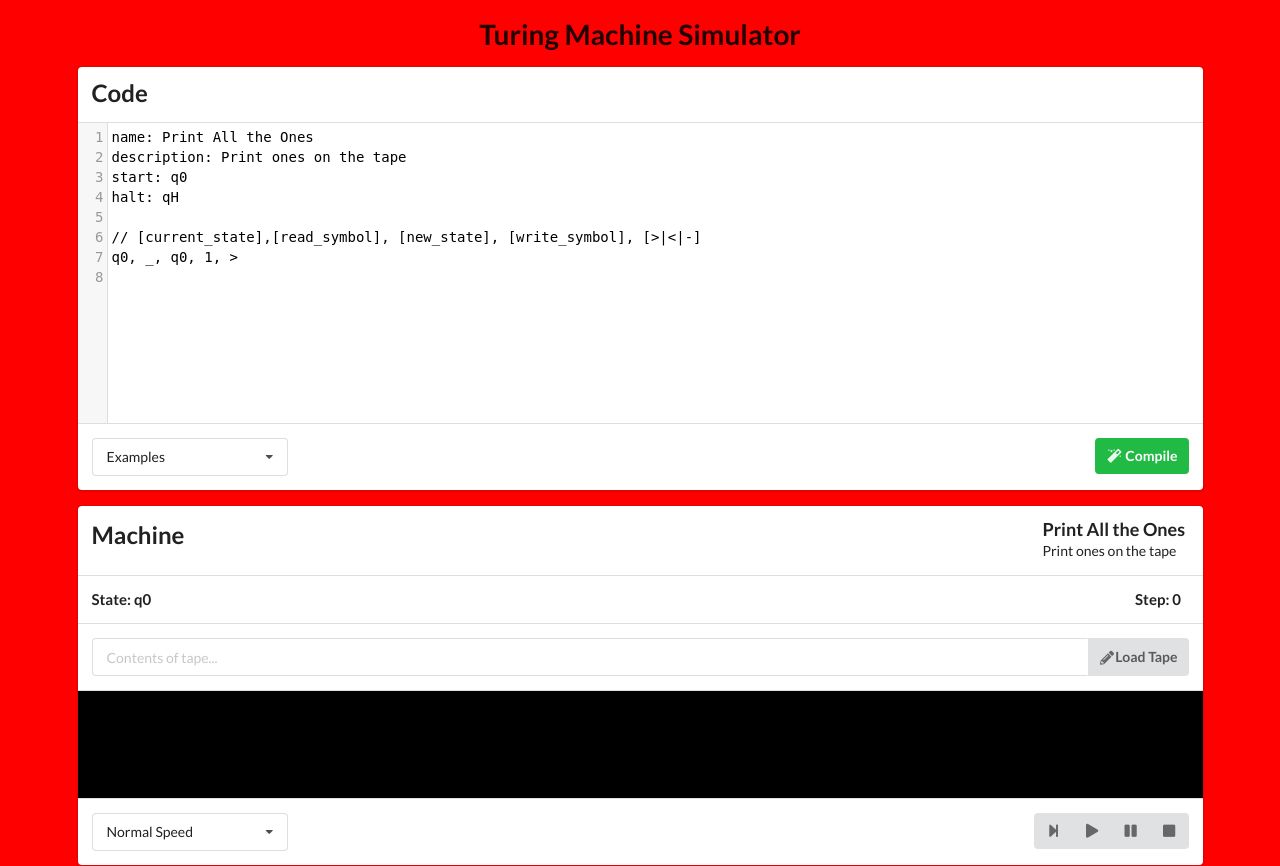
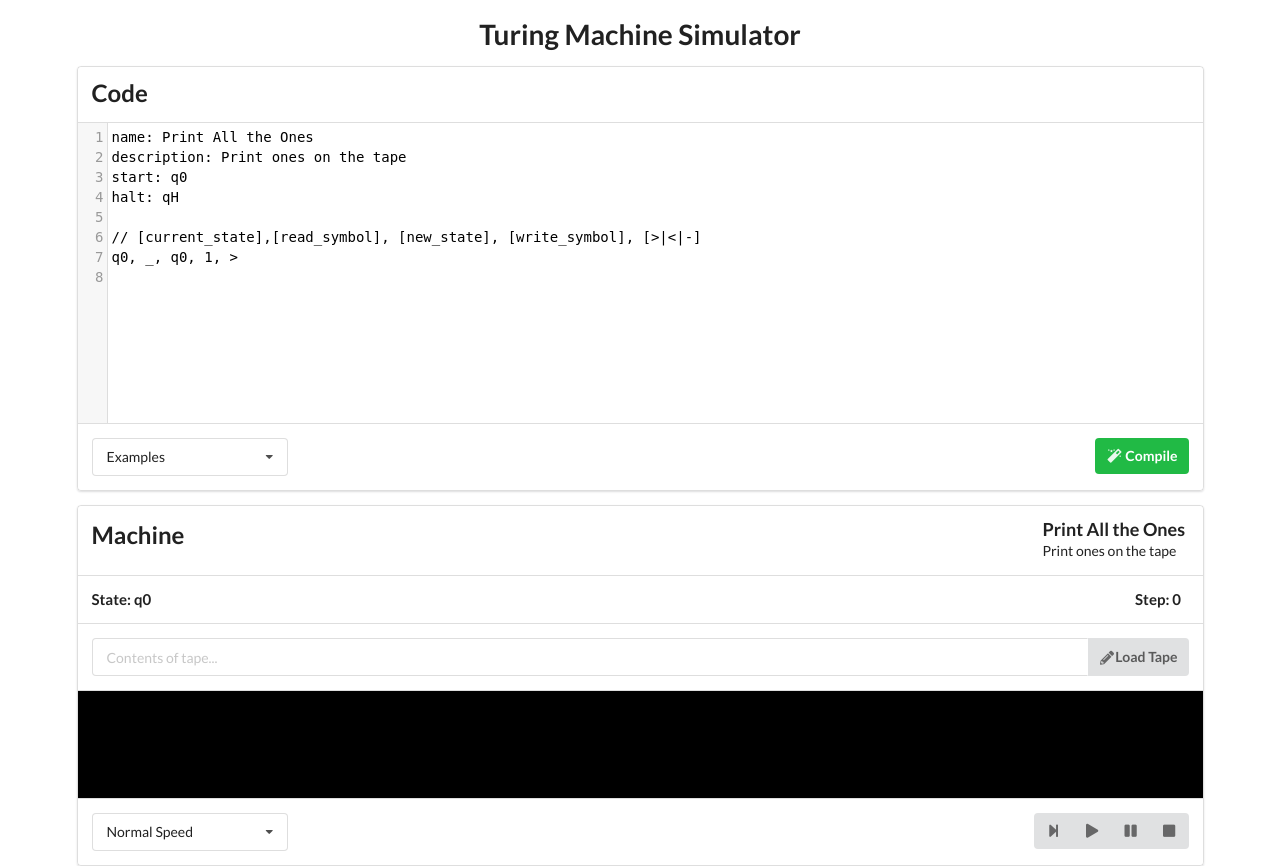
Before and after one commit to CodeGuild-co/tms, a Flask app: page / in a window 1280 px wide. Run offline with Flask 2, Linux system fonts and the light colour scheme; some libraries are stand-ins or nearby versions.

Commit message:
Undo silly change

```diff
--- a/static/styles.css
+++ b/static/styles.css
@@ -1,7 +1,3 @@
-body {
-    background-color: red;
-}
-
 div.right.floated {
     float: right;
     margin-right: 0.25em;
```
